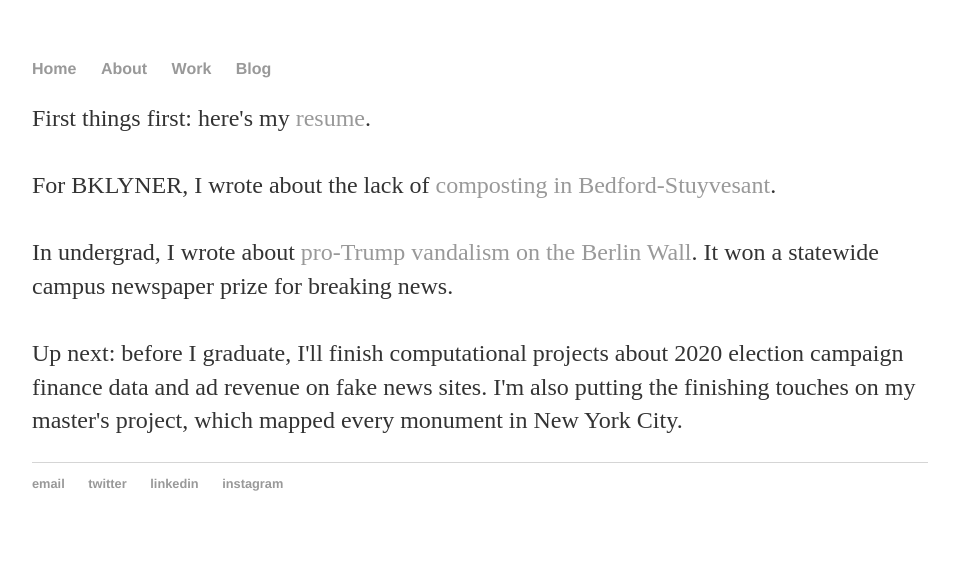
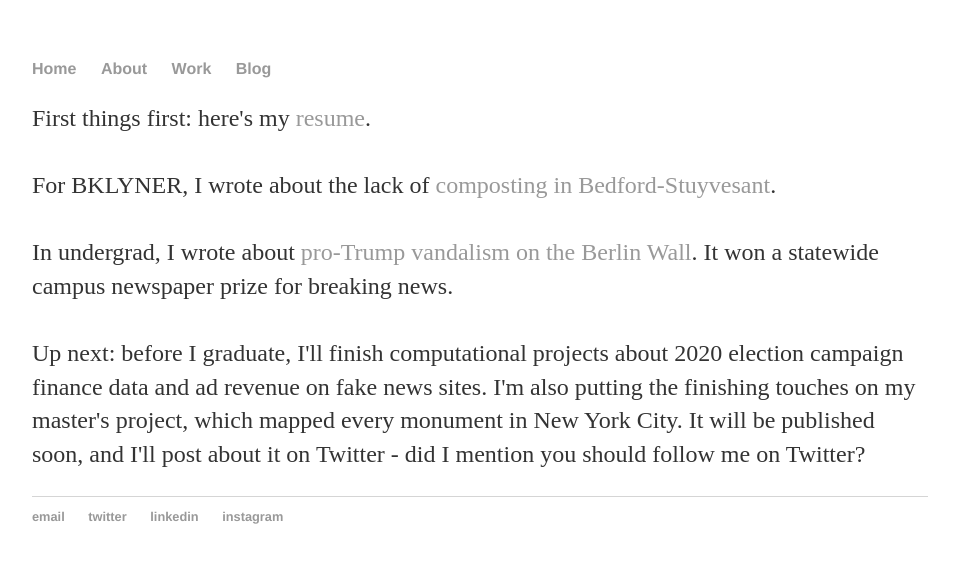
Before and after one commit to isaac-schultz/isaac-schultz.github.io, a Jekyll site: the page built from work/index.html, in a window 1280 px wide. Shown: the top 563 px of the page, without its empty margins (160-1119 px from the left). Built offline with Jekyll 4.4.1, drawn with Linux system fonts in a browser that asks for light colours.

Commit message:
Update index.html

```diff
--- a/work/index.html
+++ b/work/index.html
@@ -11,4 +11,4 @@
 In undergrad, I wrote about <a href="http://www.ricethresher.org/article/2017/01/berlin-wall-segment-other-structures-vandalized-overnight-with-pro-trump-messages-v2" target="_blank">pro-Trump vandalism on the Berlin Wall</a>. It won a statewide campus newspaper prize for breaking news.
 <br>
 <br>
-Up next: before I graduate, I'll finish computational projects about 2020 election campaign finance data and ad revenue on fake news sites. I'm also putting the finishing touches on my master's project, which mapped every monument in New York City.</p>
+Up next: before I graduate, I'll finish computational projects about 2020 election campaign finance data and ad revenue on fake news sites. I'm also putting the finishing touches on my master's project, which mapped every monument in New York City. It will be published soon, and I'll post about it on Twitter - did I mention you should follow me on Twitter?</p>
```
